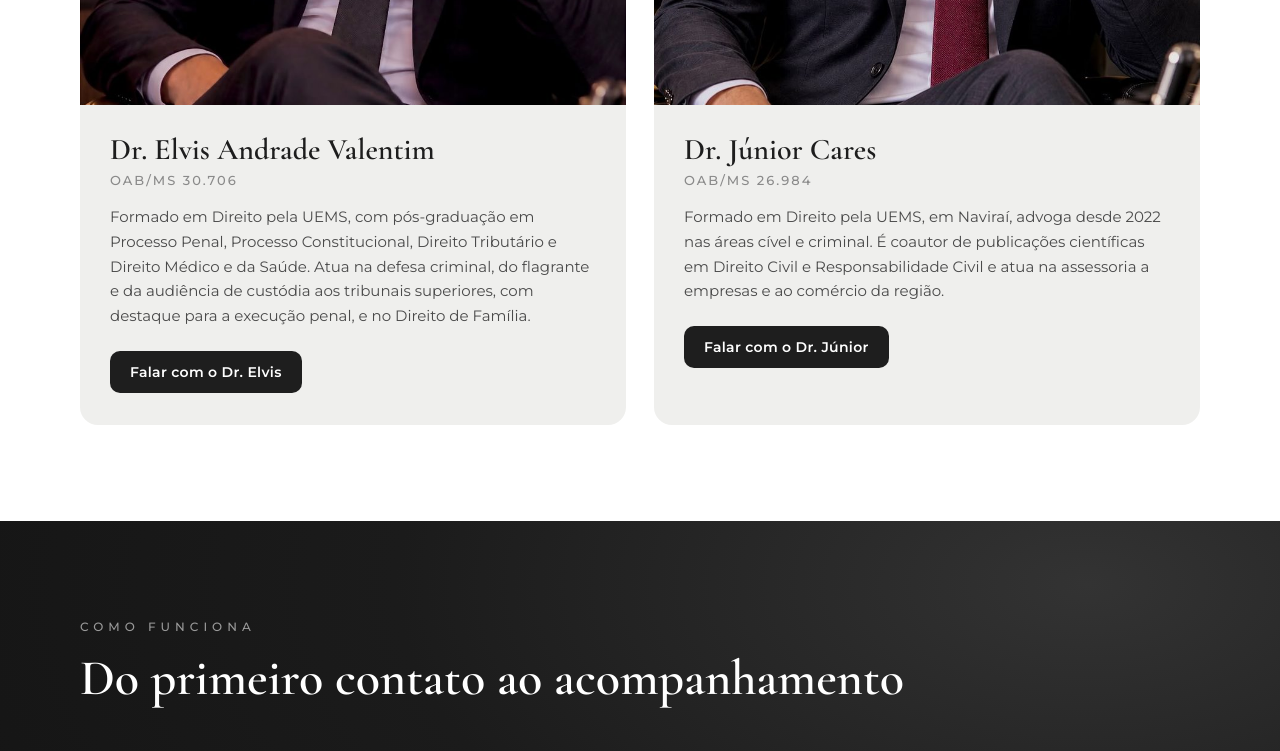
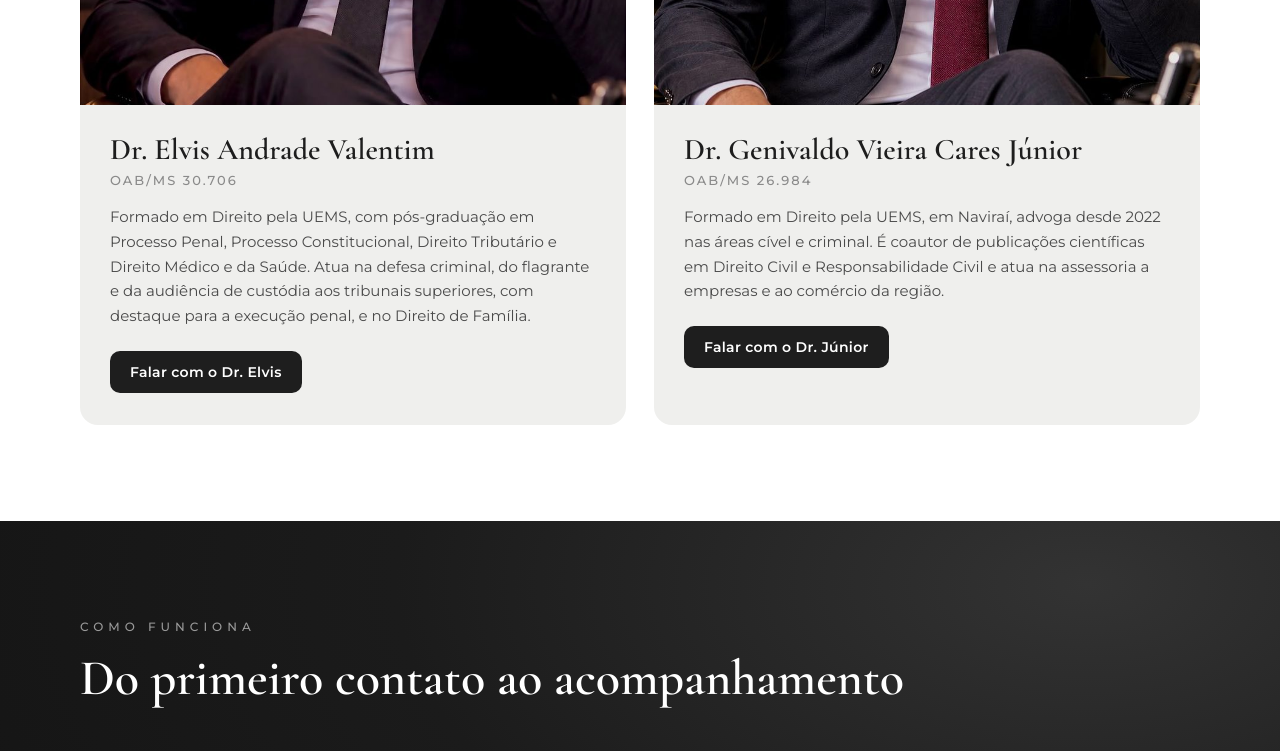
Before and after one commit to advelvisandrade-stack/cav-site, a plain HTML site: page index.html in a window 1280 px wide. Shown: the part 4980-5731 px from the top of the page. Drawn offline with nearby package versions, Linux system fonts and the light colour scheme.

Commit message:
Nome completo do Dr. Genivaldo Vieira Cares Júnior
Co-Authored-By: Claude Opus 5.5 <noreply@anthropic.com>
Claude-Session: https://claude.ai/code/session_016zCLAoCu5P1jHBCa2pxurx

```diff
--- a/index.html
+++ b/index.html
@@ -421,9 +421,9 @@ footer{background:var(--preto);color:#a9a9a9;padding:60px 0 34px;font-size:13.5p
         </div>
       </article>
       <article class="socio reveal">
-        <div class="foto"><img src="assets/img/dr-junior.jpg" alt="Dr. Júnior Cares" loading="lazy"></div>
+        <div class="foto"><img src="assets/img/dr-junior.jpg" alt="Dr. Genivaldo Vieira Cares Júnior" loading="lazy"></div>
         <div class="info">
-          <h3>Dr. Júnior Cares</h3>
+          <h3>Dr. Genivaldo Vieira Cares Júnior</h3>
           <p class="oab">OAB/MS 26.984</p>
           <p>Formado em Direito pela UEMS, em Naviraí, advoga desde 2022 nas áreas cível e criminal. É coautor de publicações científicas em Direito Civil e Responsabilidade Civil e atua na assessoria a empresas e ao comércio da região.</p>
           <a class="btn btn-dark" href="junior/">Falar com o Dr. Júnior</a>
@@ -531,7 +531,7 @@ footer{background:var(--preto);color:#a9a9a9;padding:60px 0 34px;font-size:13.5p
     </div>
     <p class="disc">As informações deste site têm caráter exclusivamente informativo, nos termos do Provimento nº 205/2021 do Conselho Federal da OAB, e não constituem consultoria jurídica individualizada nem promessa de resultado. Cada caso exige análise própria por um advogado.</p>
     <div class="legal">
-      <span>© <span id="ano"></span> Cares &amp; Andrade Valentim Advogados Associados · Dr. Elvis Andrade Valentim, OAB/MS 30.706 · Dr. Júnior Cares, OAB/MS 26.984</span>
+      <span>© <span id="ano"></span> Cares &amp; Andrade Valentim Advogados Associados · Dr. Elvis Andrade Valentim, OAB/MS 30.706 · Dr. Genivaldo Vieira Cares Júnior, OAB/MS 26.984</span>
       <a href="privacidade.html">Política de Privacidade</a>
     </div>
   </div>
```
